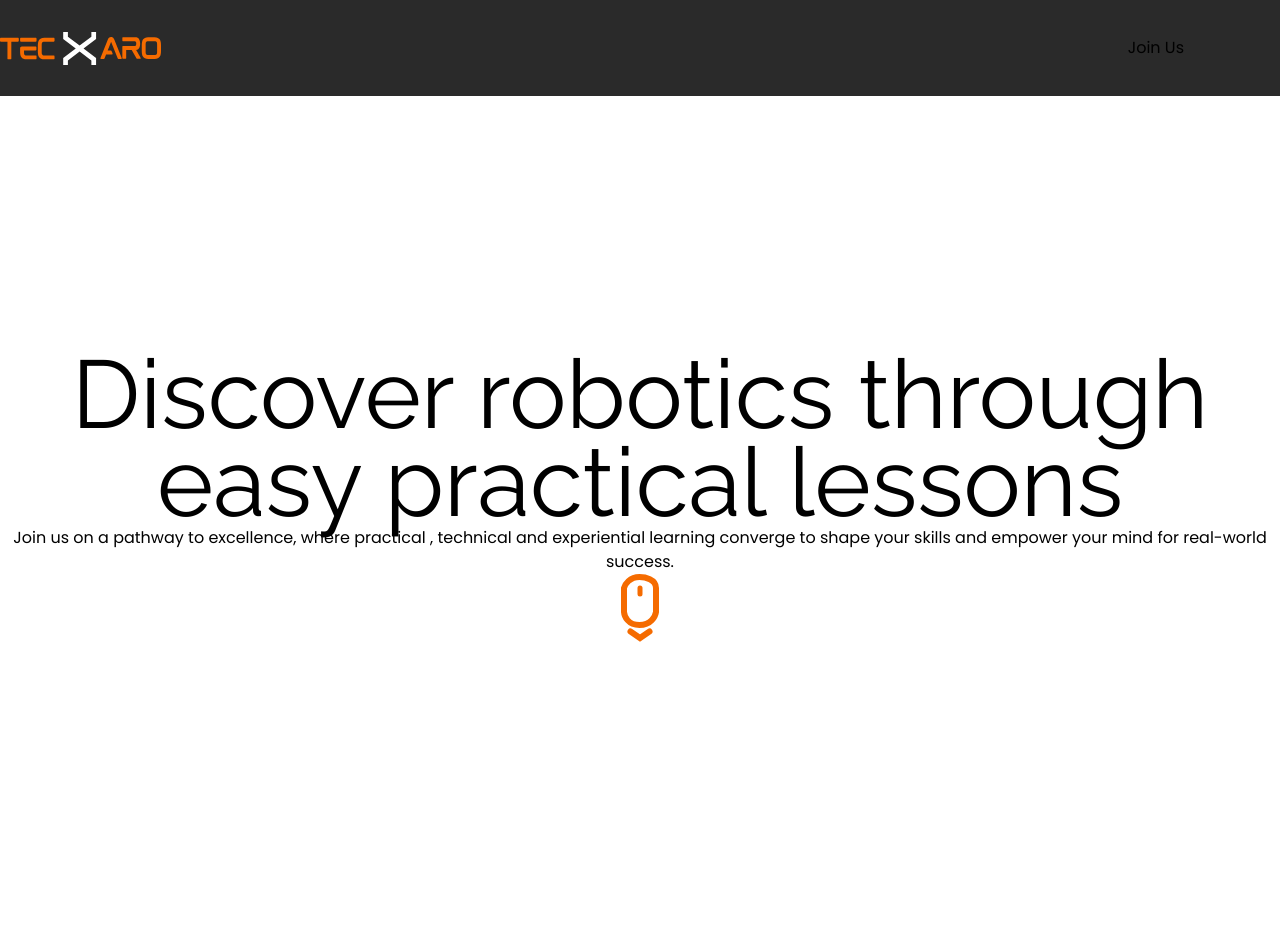
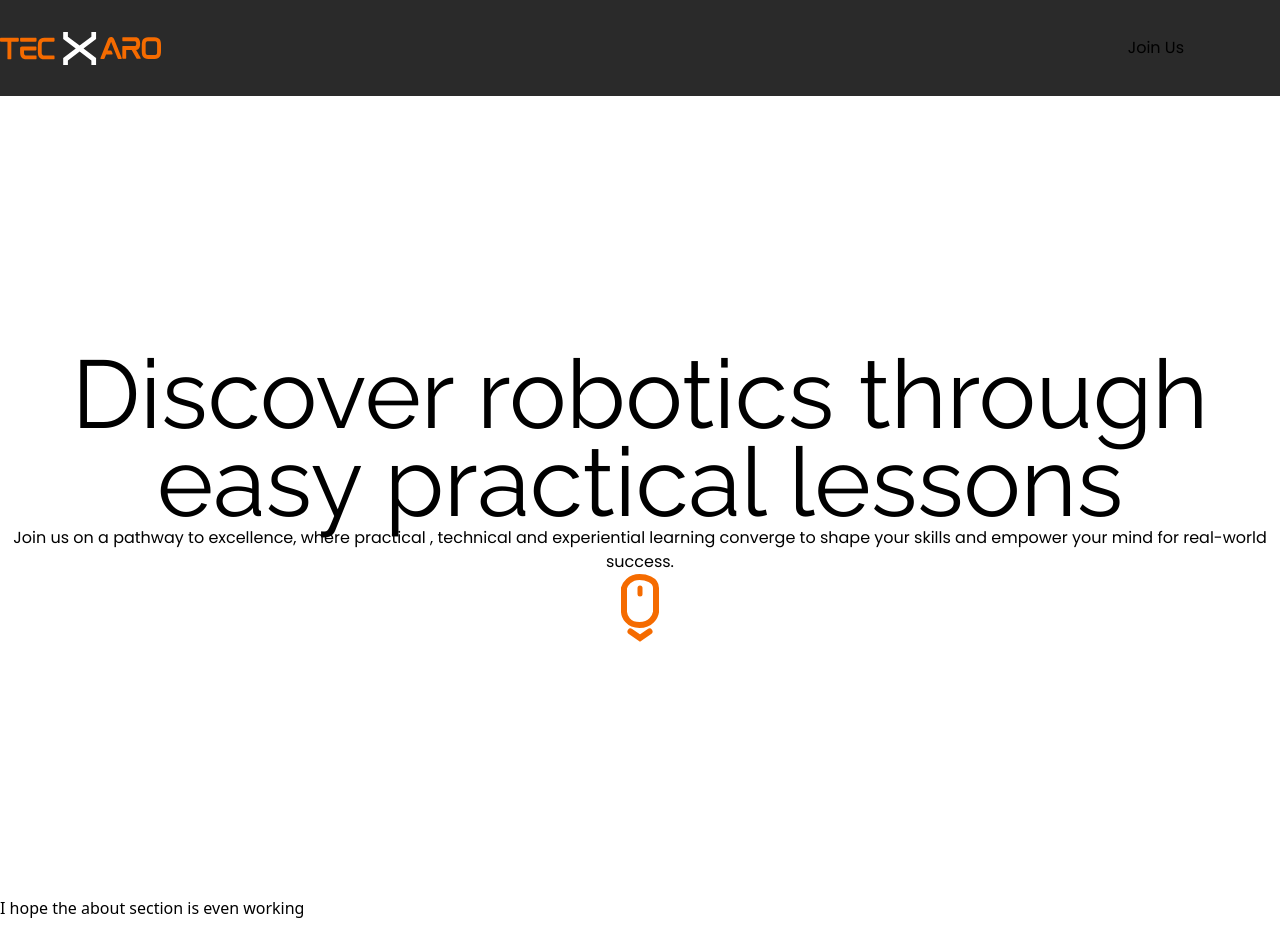
Before and after one commit to Techxaro/tecxaro-website, a React (Vite) app in the folder website/: page / in a window 1280 px wide. Shown: the top 952 px of the page. Built offline with nearby package versions, Linux system fonts and the light colour scheme.

Commit message:
started working on the about section of the homme page at 1:52

```diff
--- a/website/src/screenSize/Desktop/Components/_2_aboutUs.jsx
+++ b/website/src/screenSize/Desktop/Components/_2_aboutUs.jsx
@@ -3,6 +3,8 @@
 
 export const AboutUs = () => {
   return (
-    <div>AboutUs</div>
+    <div id="AboutUs-section-homePage">
+      <h1>I hope the about section is even working</h1>
+    </div>
   )
 }
--- a/website/src/screenSize/Desktop/Pages/homePage.jsx
+++ b/website/src/screenSize/Desktop/Pages/homePage.jsx
@@ -1,6 +1,7 @@
 // COMPONENTS
 import { Navbar } from "../Components/_0_navbar"
 import { HeroSection } from "../Components/_1_heroSection"
+import { AboutUs } from "../Components/_2_aboutUs"
 
 // CSS
 import "./homePage.css"
@@ -10,6 +11,7 @@ export const HomePageDesktop = () => {
     <div id="home-page-desktop-id" className=" bg-[#2A2A2A]">
         <Navbar/>
         <HeroSection/>
+        <AboutUs/>
     </div>
   )
 }
```
Also changed, not shown: website/src/screenSize/Desktop/Pages/homePage.css (+9 -0 lines).
